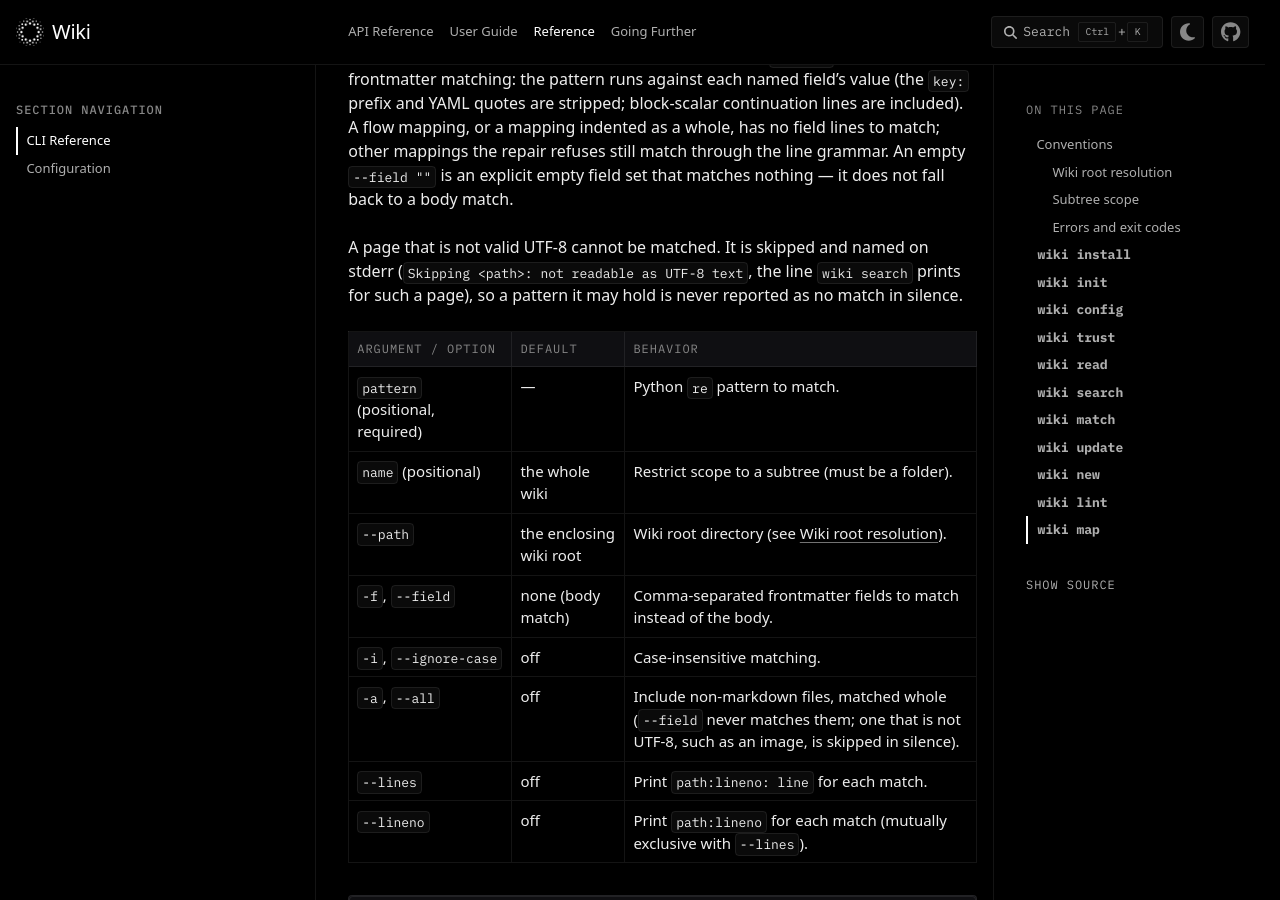
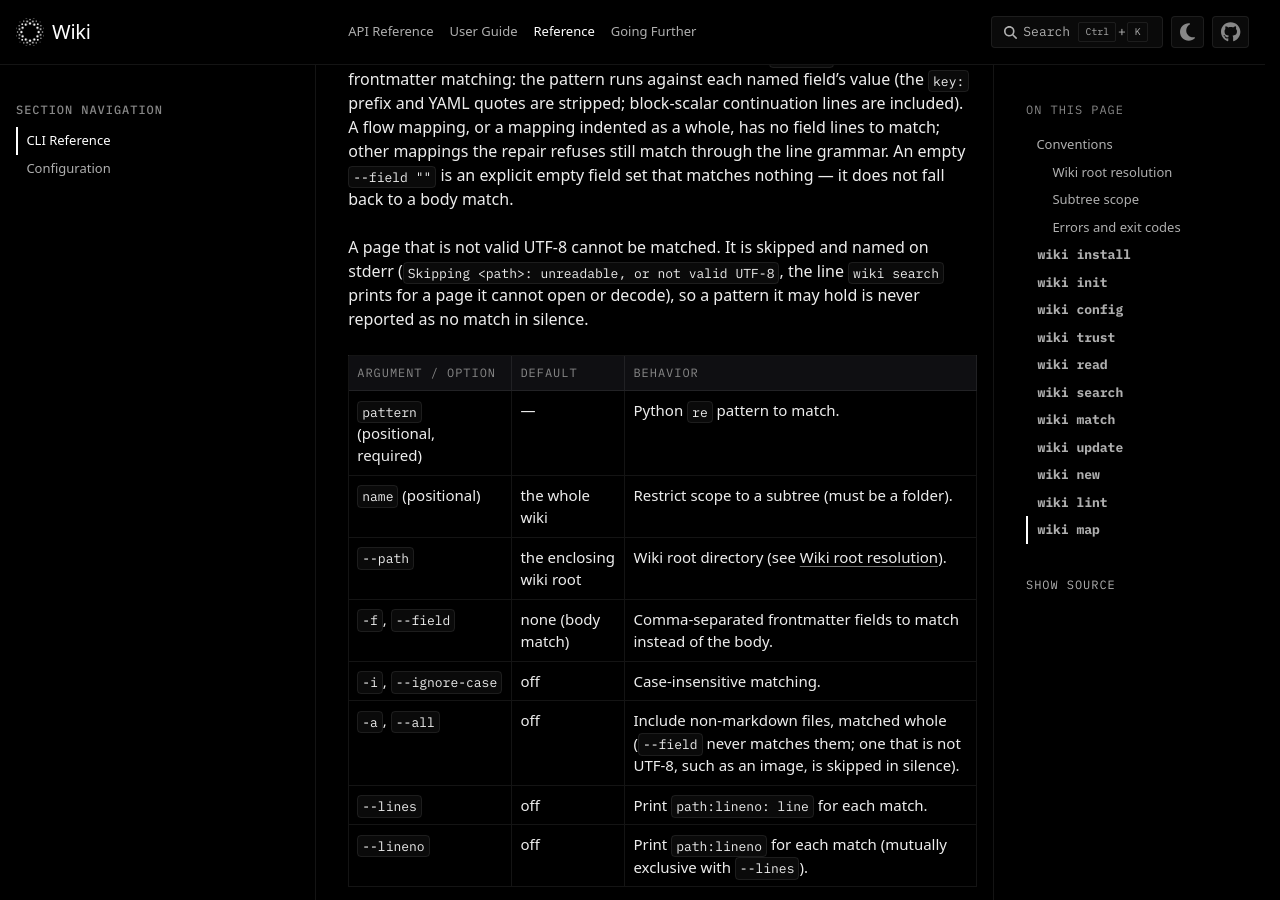
Before and after one commit to plasma-ai/wiki, a Sphinx documentation site: the page built from docs/cli/index.rst, in a window 1280 px wide and 900 px high, scrolled down 8145 px. Built offline with Sphinx 7.4.7 and the PyData theme 0.15.4, drawn with Linux system fonts in a browser that asks for light colours; some web fonts are replaced; pages that are not in the unit, such as notebooks, are missing from menus; cross-references to code outside the pages are shown as plain code.

Commit message:
word the read-skip line for a page that cannot be opened too
`wiki search` prints the read-skip line for a page it cannot open as well as
for one it cannot decode, so `not readable as UTF-8 text` blamed the encoding
for a permission error. The line now reads `unreadable, or not valid UTF-8`,
which holds for both causes and for `wiki match`, with the same kind and
payload. The search test pins the line for a page that cannot be opened.

Co-Authored-By: Claude Fable 5.2 <noreply@anthropic.com>

```diff
--- a/docs/cli/index.rst
+++ b/docs/cli/index.rst
@@ -422,9 +422,9 @@ explicit empty field set that matches nothing — it does not fall back to a
 body match.
 
 A page that is not valid UTF-8 cannot be matched. It is skipped and named on
-stderr (``Skipping <path>: not readable as UTF-8 text``, the line
-``wiki search`` prints for such a page), so a pattern it may hold is never
-reported as no match in silence.
+stderr (``Skipping <path>: unreadable, or not valid UTF-8``, the line
+``wiki search`` prints for a page it cannot open or decode), so a pattern it
+may hold is never reported as no match in silence.
 
 .. list-table::
    :header-rows: 1
```
Also changed, not shown: CHANGELOG.md (+6 -5 lines), 4 other files.
